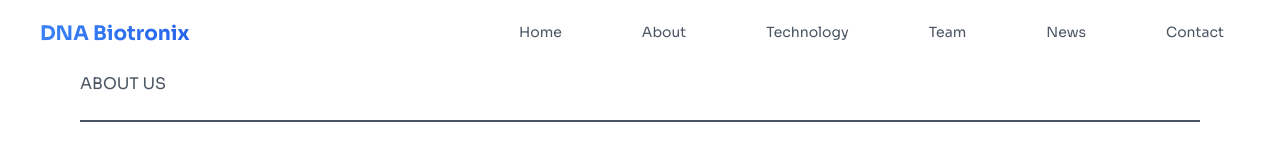
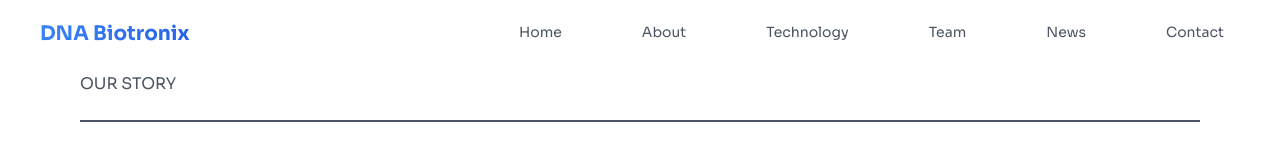
Before and after one commit to ericcxie/dnabiotronix-web, a Next.js app: page /about in a window 1280 px wide. Shown: the top 154 px of the page. Built offline with nearby package versions, Linux system fonts and the light colour scheme.

Commit message:
Update about text

```diff
--- a/components/sections/About.tsx
+++ b/components/sections/About.tsx
@@ -13,7 +13,7 @@ const About: React.FC = () => {
     <div className="container mx-auto px-8 xl:px-20 py-8 z-[10]" id="about">
       <FadeUpMotionDiv>
         <div className="md:">
-          <SectionHeader text="About Us" />
+          <SectionHeader text="Our story" />
         </div>
         <div className="flex flex-col space-x-0 md:space-x-14">
           <div
```
